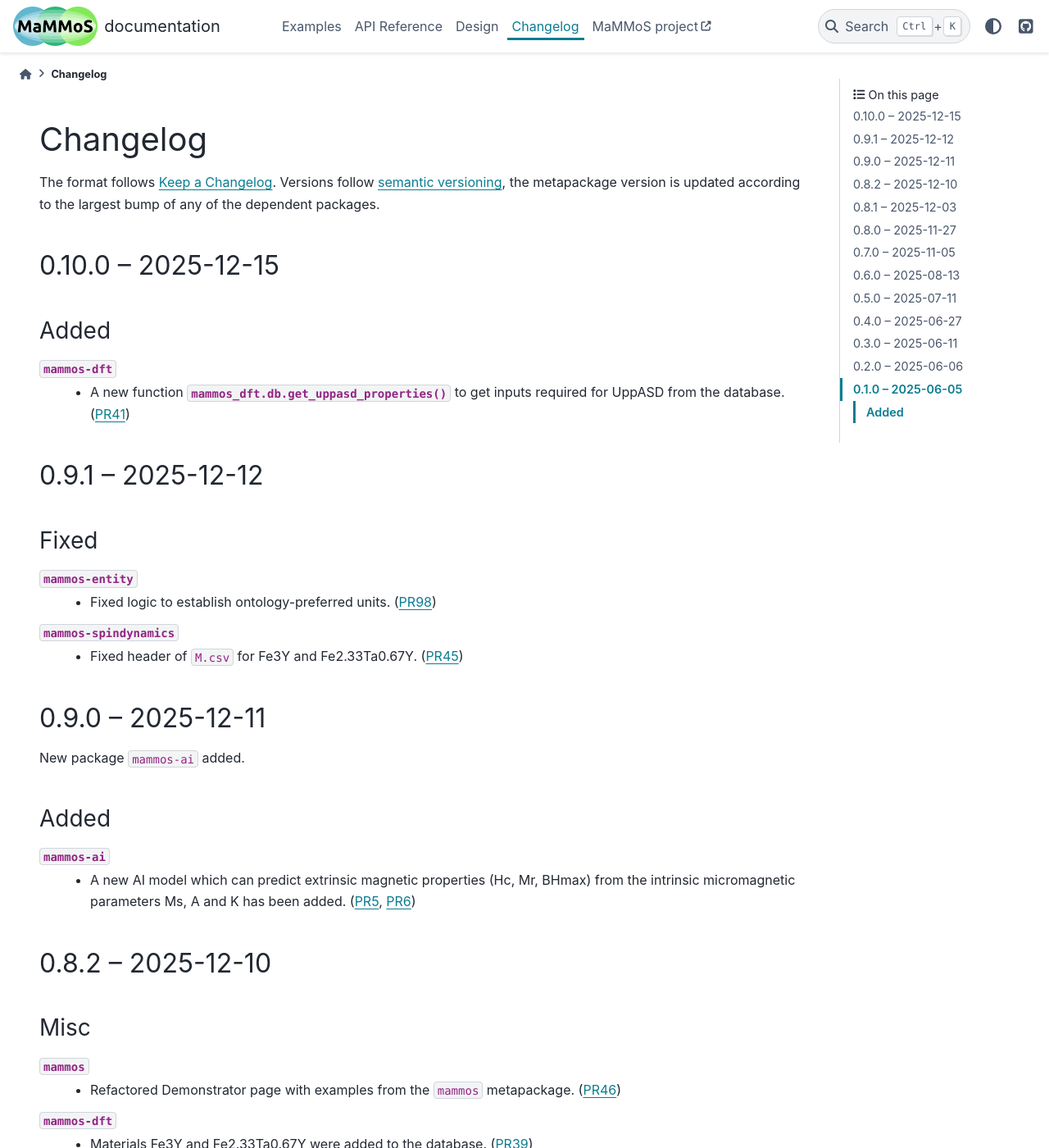
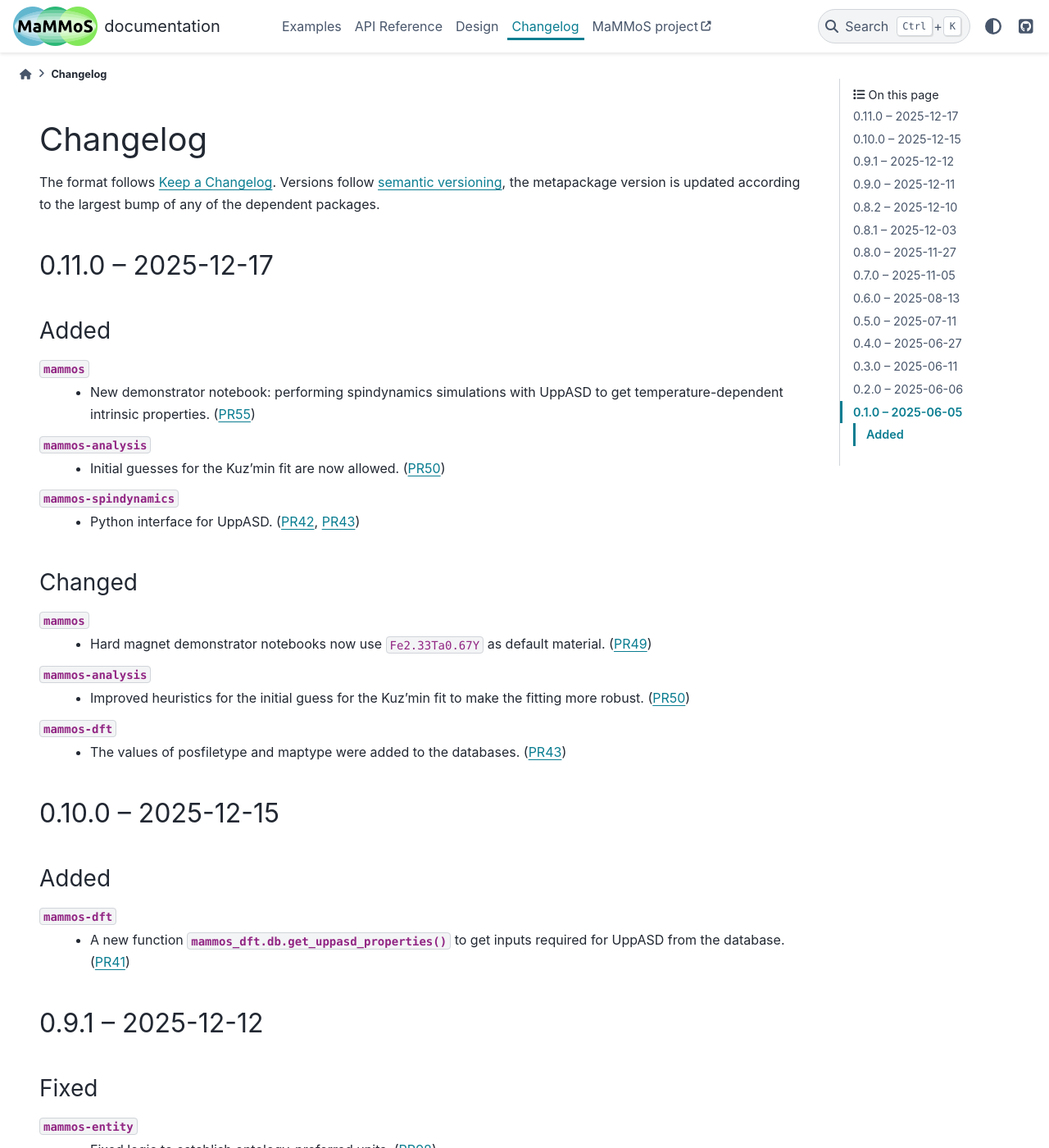
Before and after one commit to MaMMoS-project/mammos, a Sphinx documentation site: the page built from docs/source/changelog.rst, in a window 1280 px wide and 1400 px high. Shown: the whole window at 82% size. Built offline with Sphinx 7.4.7 and the PyData theme 0.15.4, drawn with Linux system fonts in a browser that asks for light colours; pages that are not in the unit, such as notebooks, are missing from menus; the version number is read from the project's files by our own code.

Commit message:
Changelog (rst) for mammos 0.11.0 (#57)

```diff
--- a/docs/source/changelog.rst
+++ b/docs/source/changelog.rst
@@ -5,6 +5,40 @@ Changelog
 The format follows `Keep a Changelog <https://keepachangelog.com/>`__. Versions
 follow `semantic versioning <https://semver.org/>`__, the metapackage version is
 updated according to the largest bump of any of the dependent packages.
+
+..
+   ADD NEW ENTRIES BELOW THIS COMMENT.
+
+0.11.0 -- 2025-12-17
+====================
+
+Added
+-----
+
+``mammos``
+  - New demonstrator notebook: performing spindynamics simulations with UppASD
+    to get temperature-dependent intrinsic properties.
+    (`PR55 <https://github.com/MaMMoS-project/mammos/pull/55>`__)
+``mammos-analysis``
+  - Initial guesses for the Kuz'min fit are now allowed.
+    (`PR50 <https://github.com/MaMMoS-project/mammos-analysis/pull/50>`__)
+``mammos-spindynamics``
+  - Python interface for UppASD.
+    (`PR42 <https://github.com/MaMMoS-project/mammos-spindynamics/pull/42>`__,
+    `PR43 <https://github.com/MaMMoS-project/mammos-spindynamics/pull/43>`__)
+
+Changed
+-------
+
+``mammos``
+  - Hard magnet demonstrator notebooks now use ``Fe2.33Ta0.67Y`` as default
+    material. (`PR49 <https://github.com/MaMMoS-project/mammos/pull/49>`__)
+``mammos-analysis``
+  - Improved heuristics for the initial guess for the Kuz'min fit to make the
+    fitting more robust. (`PR50 <https://github.com/MaMMoS-project/mammos-analysis/pull/50>`__)
+``mammos-dft``
+  - The values of posfiletype and maptype were added to the databases.
+    (`PR43 <https://github.com/MaMMoS-project/mammos-dft/pull/43>`__)
 
 0.10.0 -- 2025-12-15
 ====================
```
